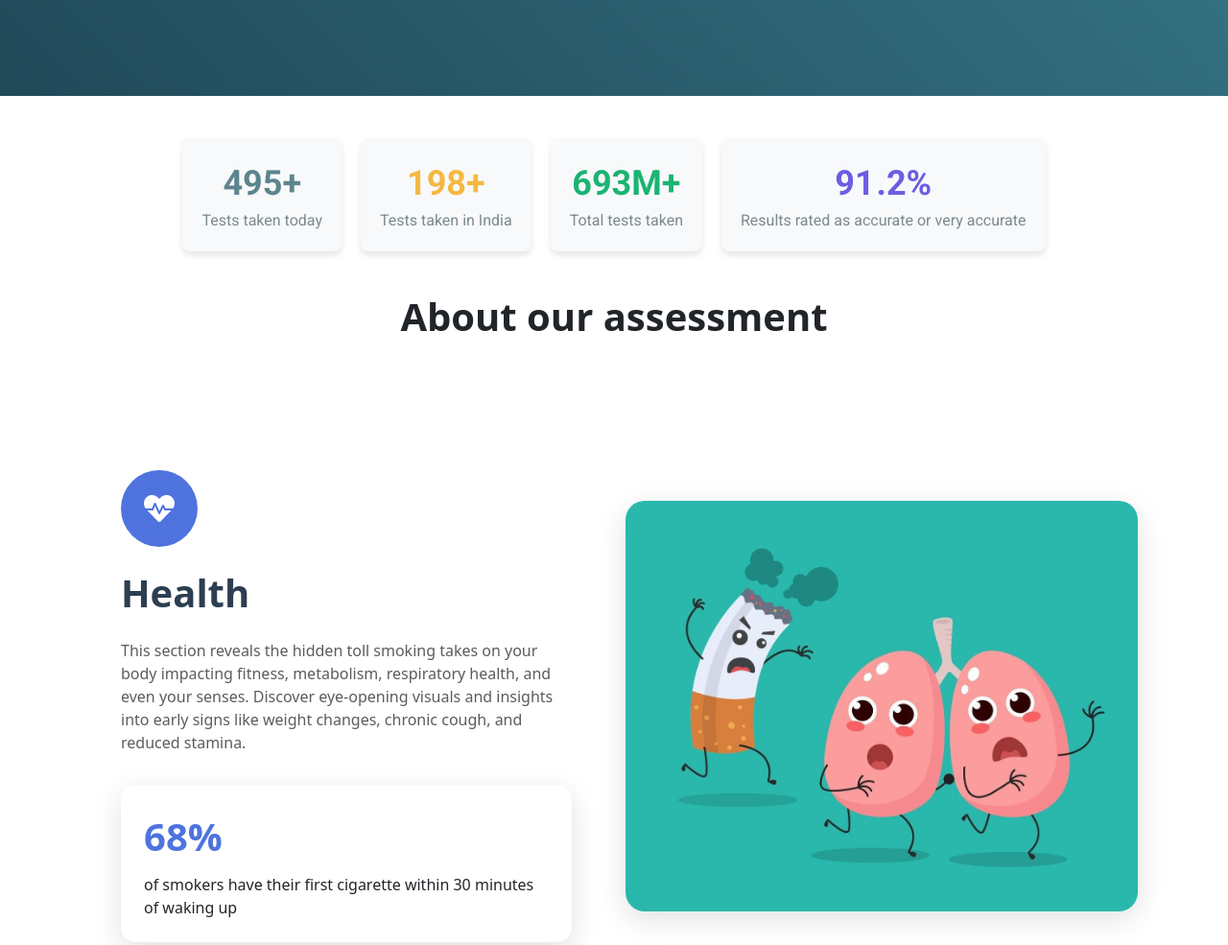
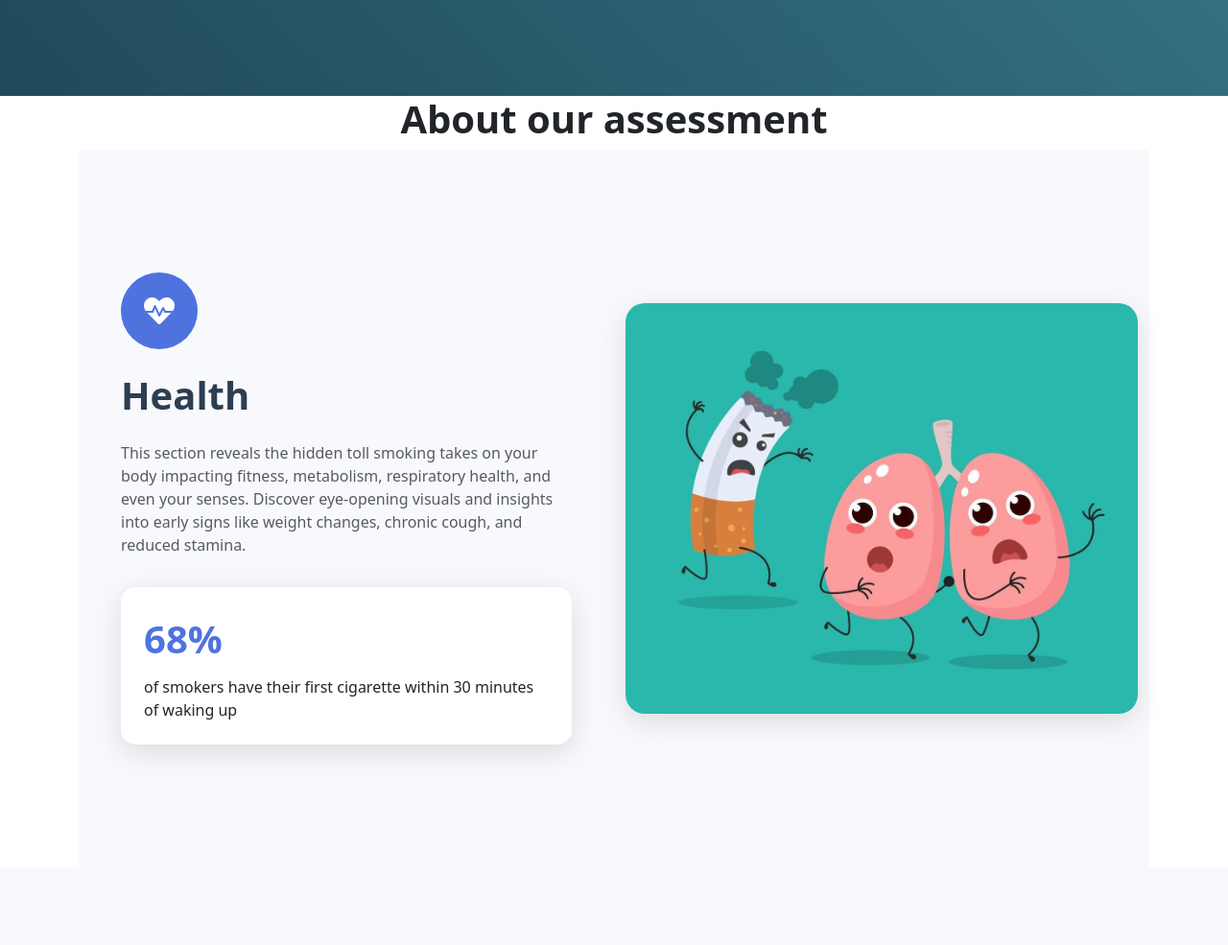
Before and after one commit to andrembuyu/chars-i, a website with bundled scripts: page cai-website.html in a window 1280 px wide. Shown: the part 700-1685 px from the top of the page at 96% size. Built offline with nearby package versions, Linux system fonts and the light colour scheme; sample sign-in values are in the browser's storage.

Commit message:
Update cai-website.html

```diff
--- a/cai-website.html
+++ b/cai-website.html
@@ -113,34 +113,7 @@
     </div>
 </div>
     <div class="container">
-        <div class="container my-4">
-            <div id="hero-count" class="stat-container">
-                <div class="stat-item">
-                    <div class="stat-value">
-                        <span class="counting-up" data-target="850">0</span>+
-                    </div>
-                    <div class="stat-label">Tests taken today</div>
-                </div>
-                <div class="stat-item">
-                    <div class="stat-value" style="color: #F4B840;">
-                        <span class="counting-up" data-target="250">0</span>+
-                    </div>
-                    <div class="stat-label">Tests taken in India</div>
-                </div>
-                <div class="stat-item">
-                    <div class="stat-value" style="color: #1AB473;">
-                        <span class="counting-up" data-target="1330">0</span>M+
-                    </div>
-                    <div class="stat-label">Total tests taken</div>
-                </div>
-                <div class="stat-item">
-                    <div class="stat-value" style="color: #6E5CE3;">
-                        <span class="counting-up" data-target="91">0</span>.2%
-                    </div>
-                    <div class="stat-label">Results rated as accurate or very accurate</div>
-                </div>
-            </div>
-        </div>
+
         <h1 class="text-dark fw-bold text-center">
             About our assessment
         </h1>
```
